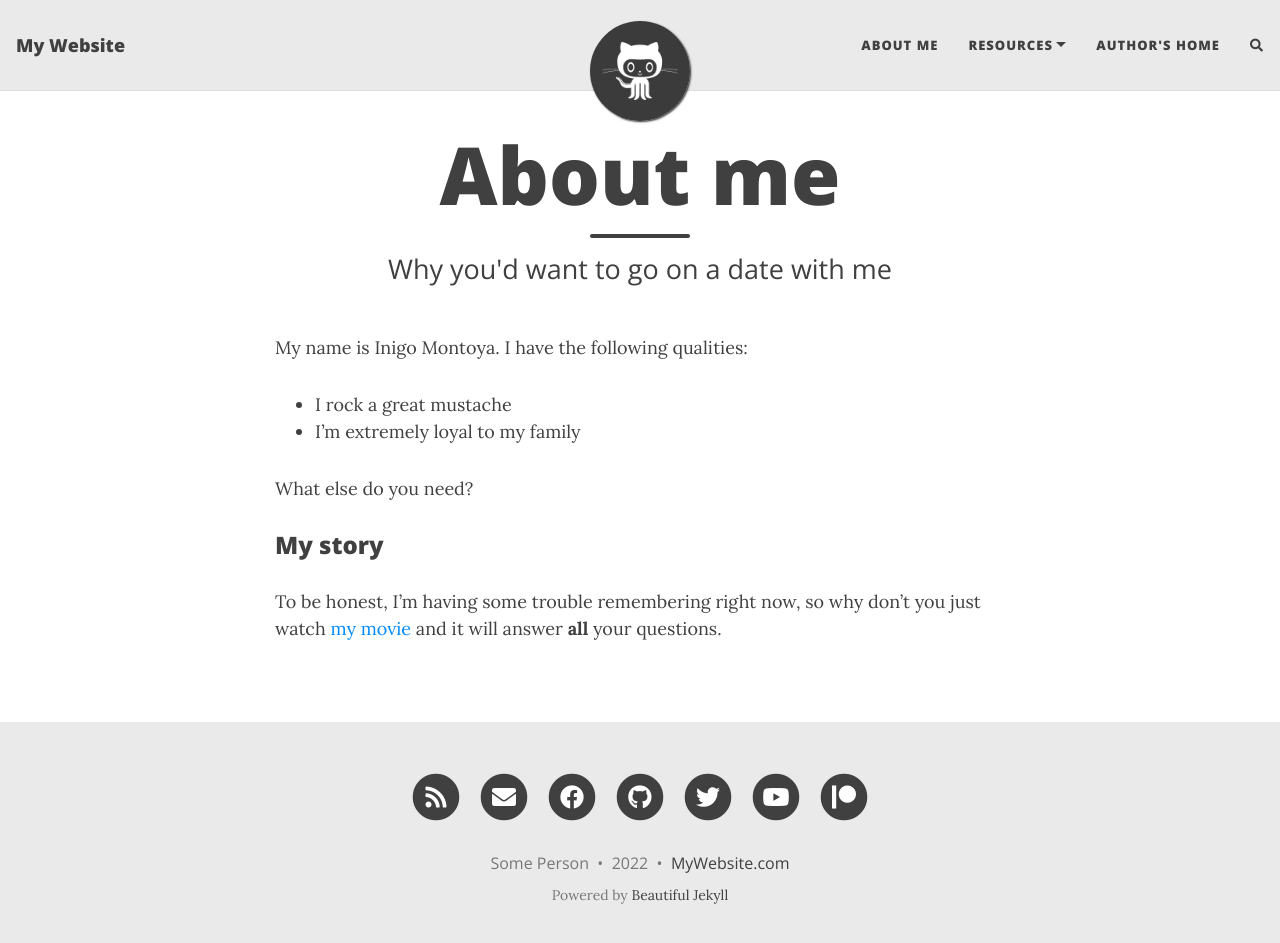
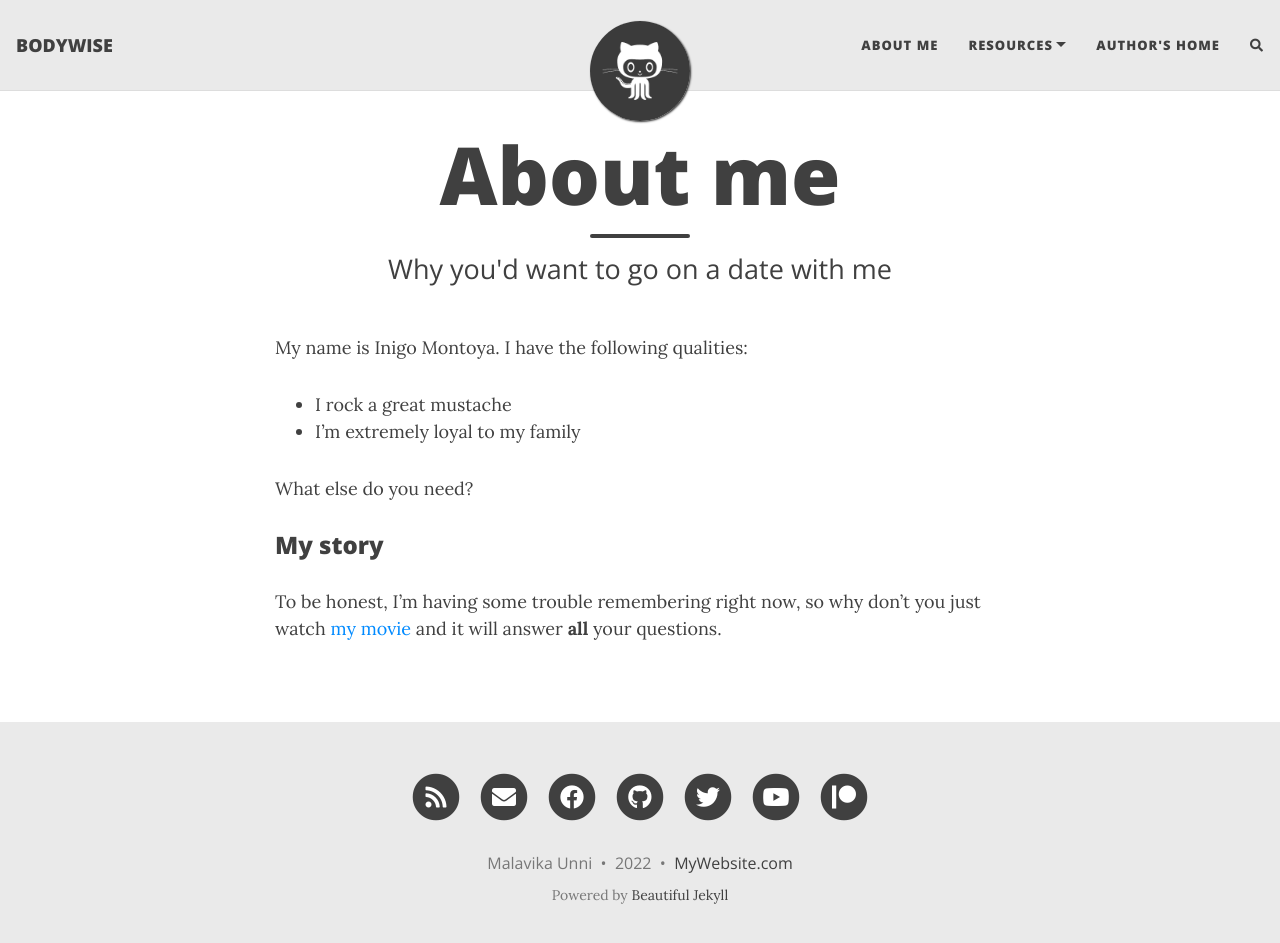
Before and after one commit to MalavikaAmmalu/Bodywise, a Jekyll site: the page built from aboutme.md, in a window 1280 px wide and 956 px high. Shown: the top 943 px of the window. Built offline with Jekyll 4.4.1, drawn with Linux system fonts in a browser that asks for light colours; nearby versions of some CDN libraries; comment, search, counter and statistics services are not loaded.

Commit message:
Change title of site

```diff
--- a/_config.yml
+++ b/_config.yml
@@ -6,10 +6,10 @@
 # --- Required options --- #
 
 # Name of website
-title: My Website
+title: BODYWISE
 
 # Your name to show in the footer
-author: Some Person
+author: Malavika Unni
 
 # --- List of links in the navigation bar --- #
 
```
